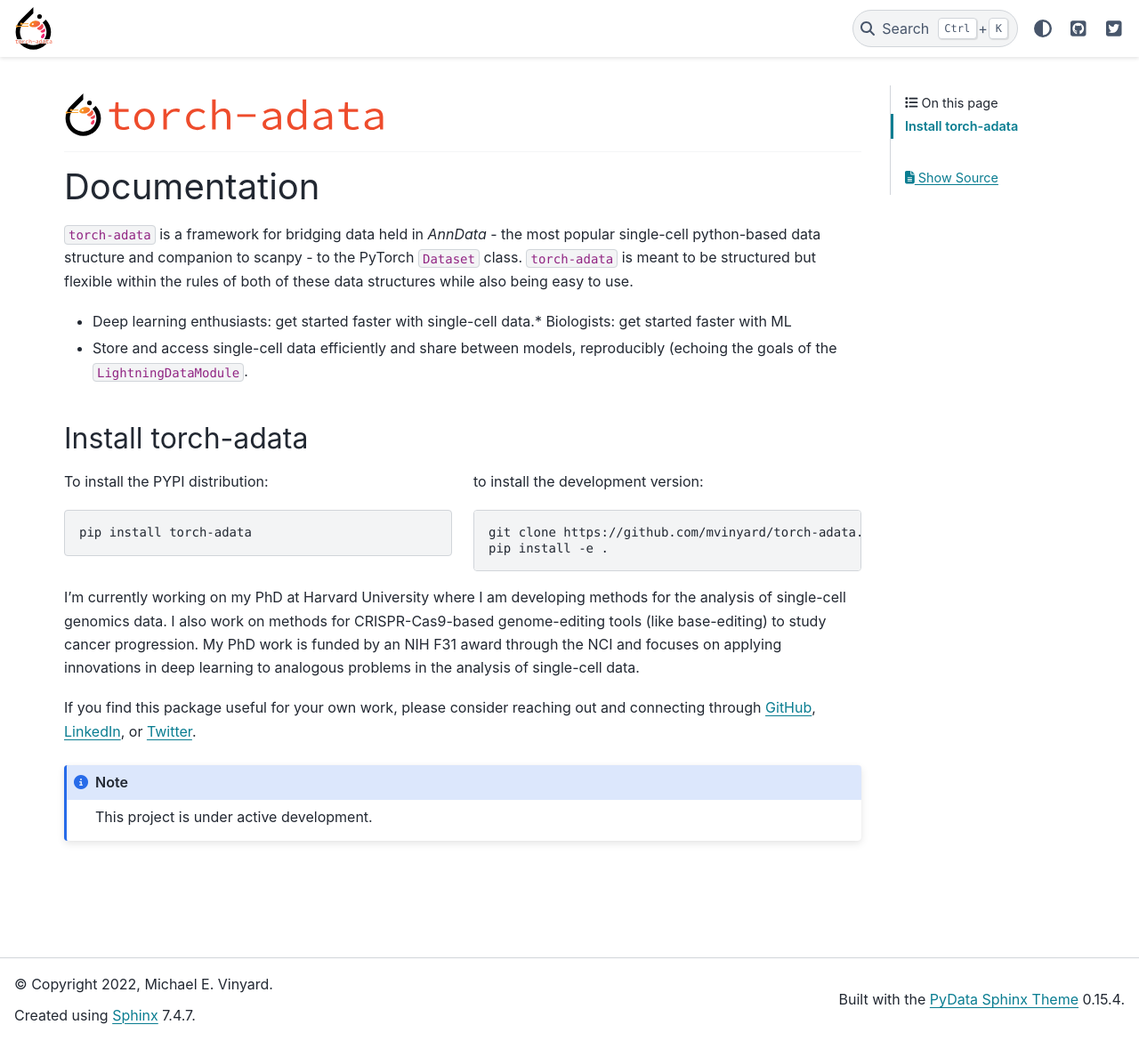
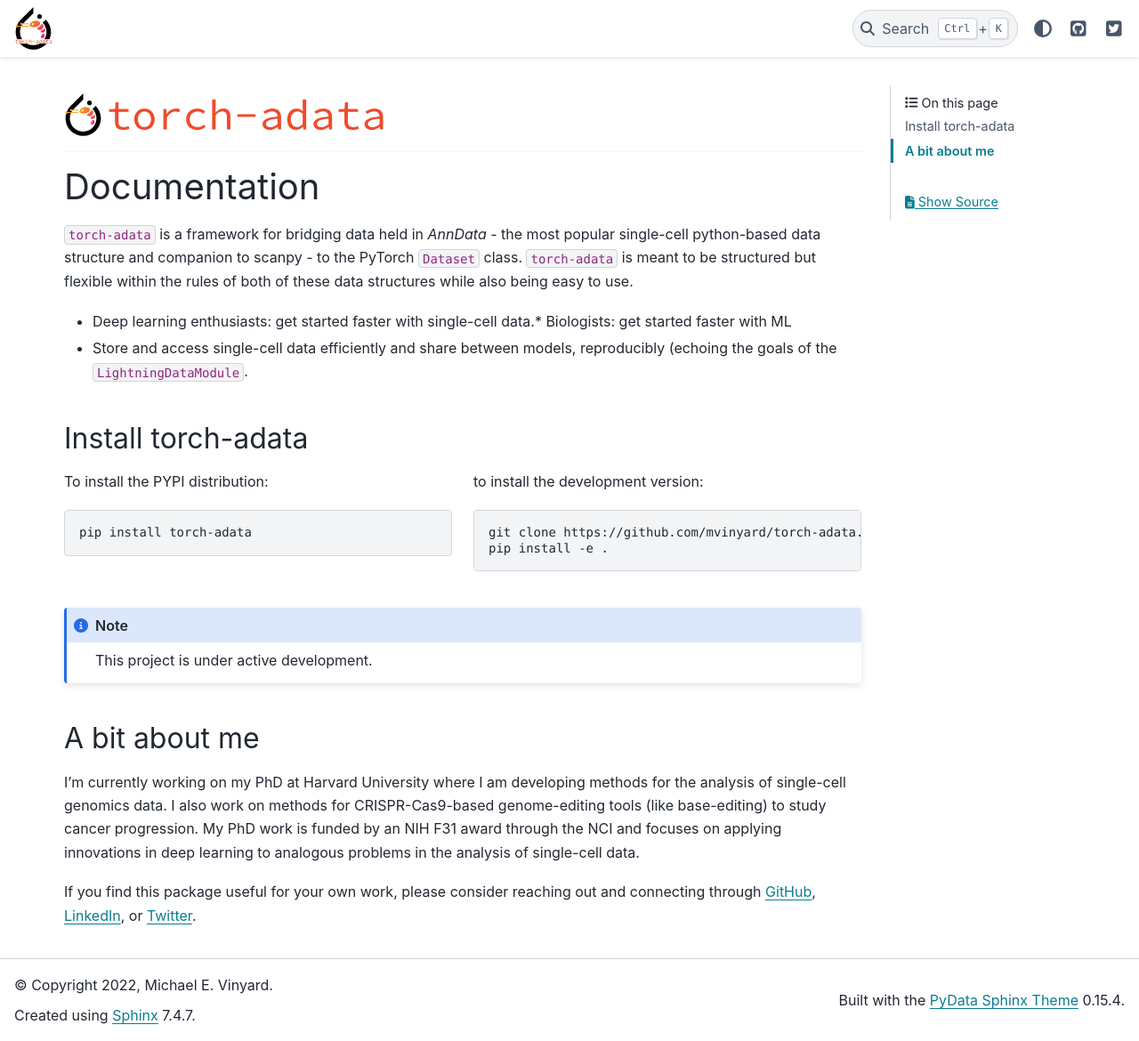
Before and after one commit to mvinyard/torch-adata, a Sphinx documentation site: the page built from docs/source/index.rst, in a window 1280 px wide and 1170 px high. Shown: the whole window at 89% size. Built offline with Sphinx 7.4.7 and the PyData theme 0.15.4, drawn with Linux system fonts in a browser that asks for light colours; some of the changed lines change nothing that is shown.

Commit message:
Update index.rst

```diff
--- a/docs/source/index.rst
+++ b/docs/source/index.rst
@@ -51,11 +51,6 @@
       </div>
    </div>
 
-I'm currently working on my PhD at Harvard University where I am developing methods for the analysis of single-cell genomics data. I also work on methods for CRISPR-Cas9-based genome-editing tools (like base-editing) to study cancer progression. My PhD work is funded by an NIH F31 award through the NCI and focuses on applying innovations in deep learning to analogous problems in the analysis of single-cell data.
-
-
-If you find this package useful for your own work, please consider reaching out and connecting through `GitHub <https://github.com/mvinyard>`_, `LinkedIn <https://www.linkedin.com/in/michaelvinyard/>`_, or `Twitter <https://twitter.com/vinyard_m>`_.
-
 .. toctree::
    :maxdepth: 3
    :titlesonly:
@@ -69,3 +64,10 @@
 .. note::
 
    This project is under active development.
+
+A bit about me
+--------------
+I'm currently working on my PhD at Harvard University where I am developing methods for the analysis of single-cell genomics data. I also work on methods for CRISPR-Cas9-based genome-editing tools (like base-editing) to study cancer progression. My PhD work is funded by an NIH F31 award through the NCI and focuses on applying innovations in deep learning to analogous problems in the analysis of single-cell data.
+
+
+If you find this package useful for your own work, please consider reaching out and connecting through `GitHub <https://github.com/mvinyard>`_, `LinkedIn <https://www.linkedin.com/in/michaelvinyard/>`_, or `Twitter <https://twitter.com/vinyard_m>`_.
```
